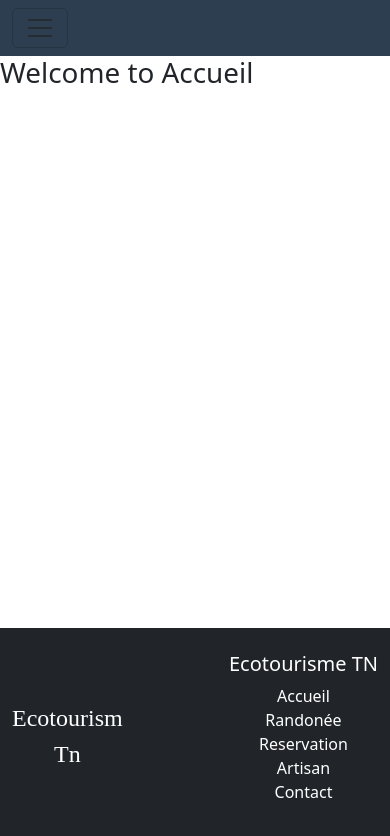
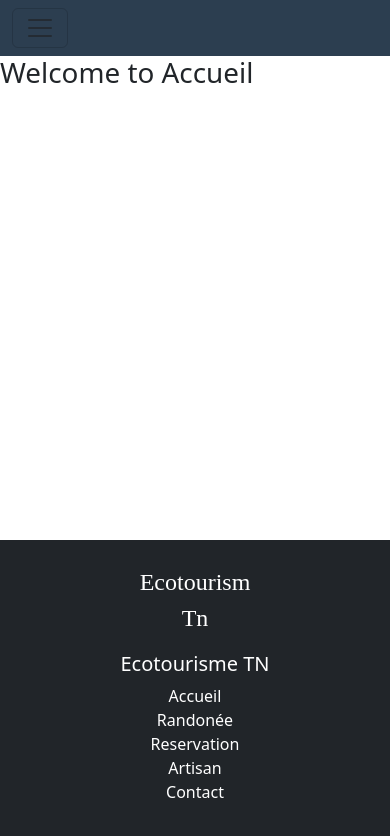
Before and after one commit to medaminenasfi/ecotourisme, a React (Create React App) app: page / in a window 390 px wide. Shown: the top 836 px of the page. Built offline with nearby package versions, Linux system fonts and the light colour scheme.

Commit message:
responsive footer +nav

```diff
--- a/src/Components/footer.js
+++ b/src/Components/footer.js
@@ -5,12 +5,12 @@ import "../Components/footer.css";
 
 const Footer = () => {
   return (
-    <footer className="bg-dark text-white py-4">
-      <div className="container d-flex justify-content-between align-items-center flex-wrap">
-        <div className="logo" style={{ fontFamily: "cursive", fontSize: "1.5rem" }}>
+    <footer className="footer bg-dark text-white py-4">
+      <div className="container d-flex flex-column flex-md-row justify-content-between align-items-center flex-wrap">
+        <div className="logo text-center text-md-start" style={{ fontFamily: "cursive", fontSize: "1.5rem" }}>
           <span>Ecotourism</span> <br /> <span>Tn</span>
         </div>
-        <div className="menu">
+        <div className="menu text-center text-md-start mt-3 mt-md-0">
           <h5>Ecotourisme TN</h5>
           <ul className="list-unstyled">
             <li className="nav-item"><Link to="/" className="nav-link text-white">Accueil</Link></li>
```
